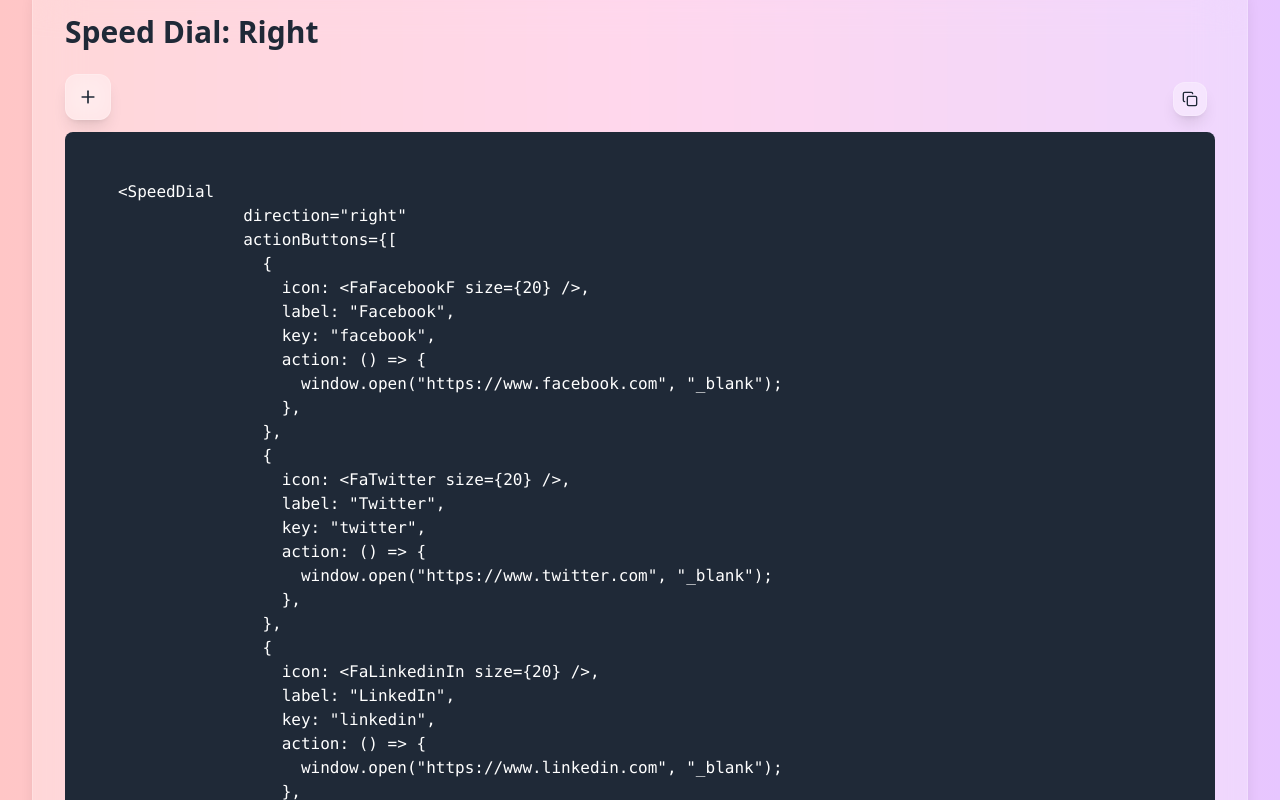
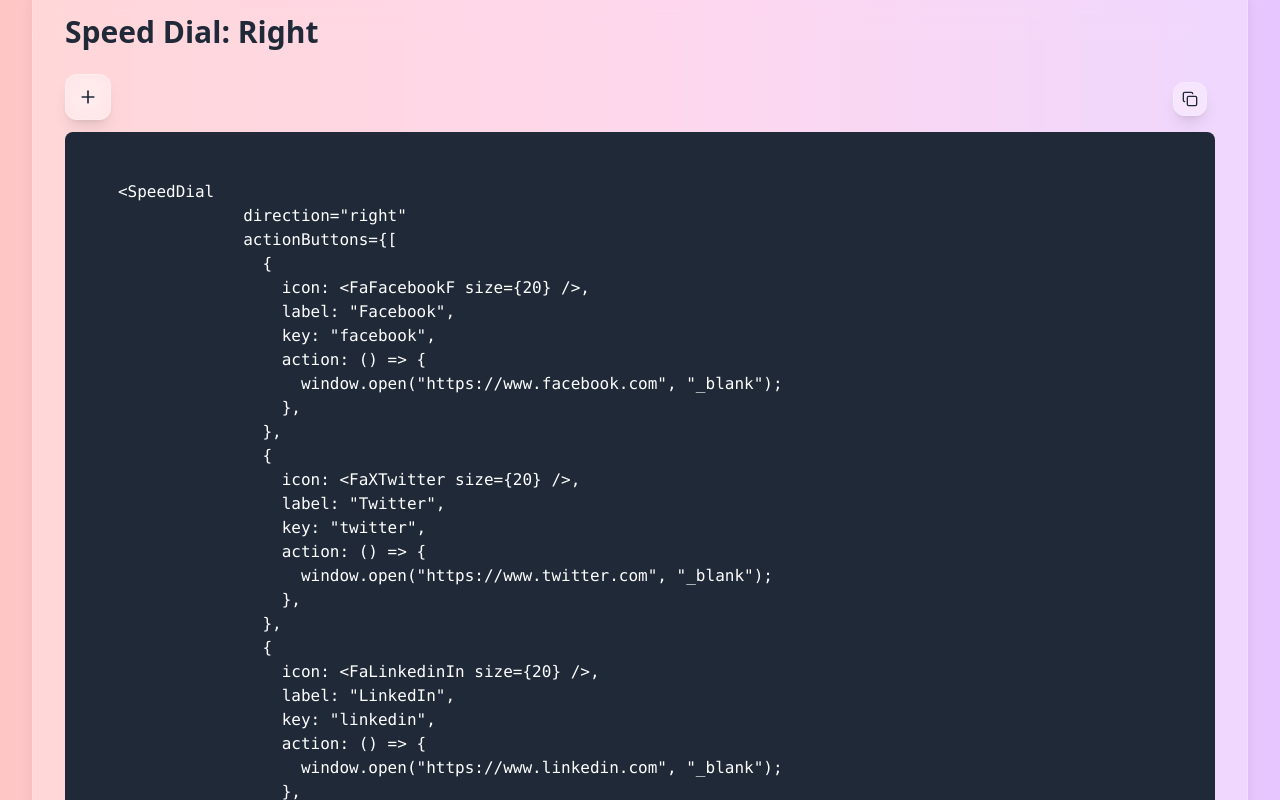
Before and after one commit to Jaishree2310/GlassyUI-Components, a React (Create React App) app: page /speed-dial-details in a window 1280 px wide. Shown: the part 1380-2180 px from the top of the page. Built offline with nearby package versions, Linux system fonts and the light colour scheme.

Commit message:
Update Twitter logo and modify Speed Dial details

```diff
--- a/src/components/GlassyUIComponentsPage.tsx
+++ b/src/components/GlassyUIComponentsPage.tsx
@@ -2,10 +2,11 @@ import React, { useState } from "react";
 import { useNavigate } from "react-router-dom";
 import {
   FaFacebookF,
-  FaTwitter,
   FaLinkedinIn,
   FaInstagram,
 } from "react-icons/fa";
+
+import { FaXTwitter } from "react-icons/fa6";
 
 import {
   Star,
@@ -111,7 +112,7 @@ const GlassyUIComponentsPage: React.FC = () => {
                     },
                   },
                   {
-                    icon: <FaTwitter size={20} />,
+                    icon: <FaXTwitter size={20} />,
                     label: "Twitter",
                     key: "twitter",
                     action: () => {
--- a/src/components/SpeedDialDetailsPage.tsx
+++ b/src/components/SpeedDialDetailsPage.tsx
@@ -4,11 +4,14 @@ import { ArrowLeft, Check, Copy } from "lucide-react";
 import SpeedDial from "./SpeedDial";
 import {
   FaFacebookF,
-  FaTwitter,
   FaLinkedinIn,
   FaInstagram,
 } from "react-icons/fa";
+
+import { FaXTwitter } from "react-icons/fa6";
+
 import BackToTopButton from "./BackToTop";
+
 
 // Utility function for reusable glassy class styles
 const getGlassyClasses = (): string =>
@@ -96,7 +99,7 @@ const SpeedDialDetailsPage: React.FC = () => {
                     },
                   },
                   {
-                    icon: <FaTwitter size={20} />,
+                    icon: <FaXTwitter size={20} />,
                     label: "Twitter",
                     key: "twitter",
                     action: () => {
@@ -137,7 +140,7 @@ const SpeedDialDetailsPage: React.FC = () => {
                     },
                   },
                   {
-                    icon: <FaTwitter size={20} />,
+                    icon: <FaXTwitter size={20} />,
                     label: "Twitter",
                     key: "twitter",
                     action: () => {
@@ -248,7 +251,7 @@ const SpeedDialDetailsPage: React.FC = () => {
                   },
                 },
                 {
-                  icon: <FaTwitter size={20} />,
+                  icon: <FaXTwitter size={20} />,
                   label: "Twitter",
                   key: "twitter",
                   action: () => {
@@ -297,7 +300,7 @@ const SpeedDialDetailsPage: React.FC = () => {
                   },
                 },
                 {
-                  icon: <FaTwitter size={20} />,
+                  icon: <FaXTwitter size={20} />,
                   label: "Twitter",
                   key: "twitter",
                   action: () => {
```
